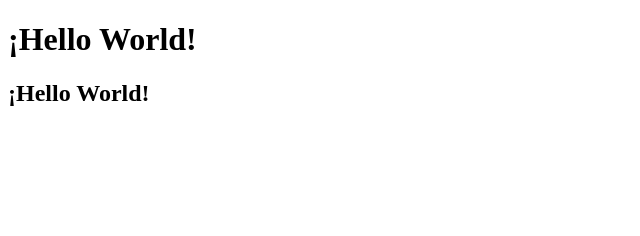
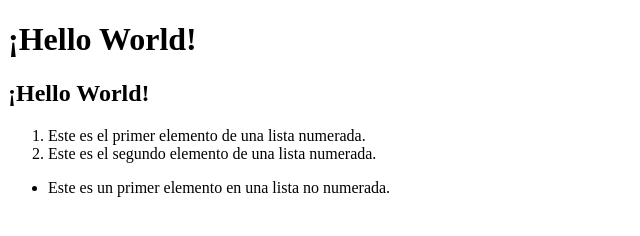
Before and after one commit to franciscodomingo/HelloWorldHTML, a plain HTML site: page index.html in a window 1280 px wide. Shown: the whole page, without its empty margins (0-640 px from the left). Drawn offline with Linux system fonts and the light colour scheme.

Commit message:
Segunda versión: hemos agregado una lista

```diff
--- a/index.html
+++ b/index.html
@@ -9,5 +9,14 @@
 <body>
     <h1>¡Hello World!</h1>
     <h2>¡Hello World!</h2>
+
+    <ol>
+        <li>Este es el primer elemento de una lista numerada.</li>
+        <li>Este es el segundo elemento de una lista numerada.</li>
+    </ol>
+    <ul type="disc">
+        <li>Este es un primer elemento en una lista no numerada.</li>
+    </ul>
+
 </body>
 </html>
```
